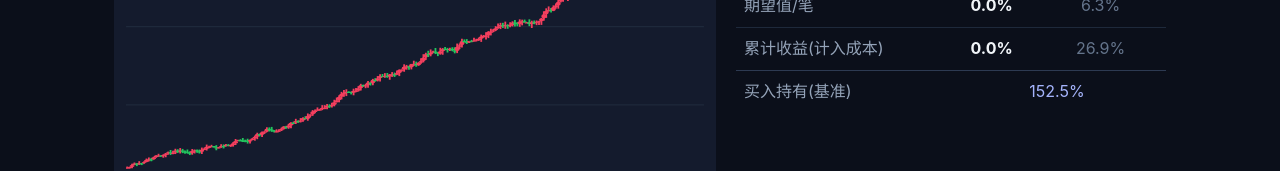
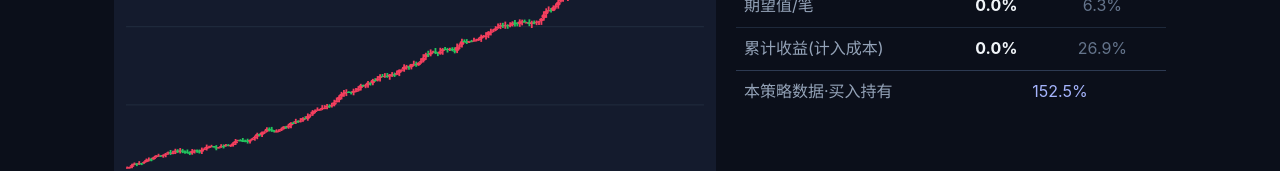
Before and after one commit to windssmile/tanalysis, a React (Vite) app: page /playground in a window 1280 px wide. Shown: the part 422-593 px from the top of the page. Built offline with nearby package versions, Linux system fonts and the light colour scheme.

Commit message:
docs: 回测平局口径注释; style: StatsPanel买入持有行标注澄清

```diff
--- a/src/components/StatsPanel.jsx
+++ b/src/components/StatsPanel.jsx
@@ -25,7 +25,7 @@ export default function StatsPanel({ strategy, control }) {
           </tr>
         ))}
         <tr data-role="stats-row" style={{ borderTop: '1px solid var(--border-strong)' }}>
-          <td style={{ padding: 8, color: 'var(--text-dim)' }}>买入持有(基准)</td>
+          <td style={{ padding: 8, color: 'var(--text-dim)' }}>本策略数据·买入持有</td>
           <td colSpan={2} style={{ padding: 8, textAlign: 'center', color: 'var(--primary-text)' }}>
             {pct(strategy.buyHoldReturn)}
           </td>
--- a/src/playground/backtest.js
+++ b/src/playground/backtest.js
@@ -22,6 +22,7 @@ export function run(series, signals, { costBps = 0 } = {}) {
 
   const count = trades.length
   const wins = trades.filter((t) => t.netReturn > 0)
+  // 约定：净收益为 0 的平局也计入“亏损”一侧（胜率取严格 >0），口径偏保守
   const losses = trades.filter((t) => t.netReturn <= 0)
   const mean = (arr) => (arr.length ? arr.reduce((a, b) => a + b, 0) / arr.length : 0)
   const winRate = count ? wins.length / count : 0
```
